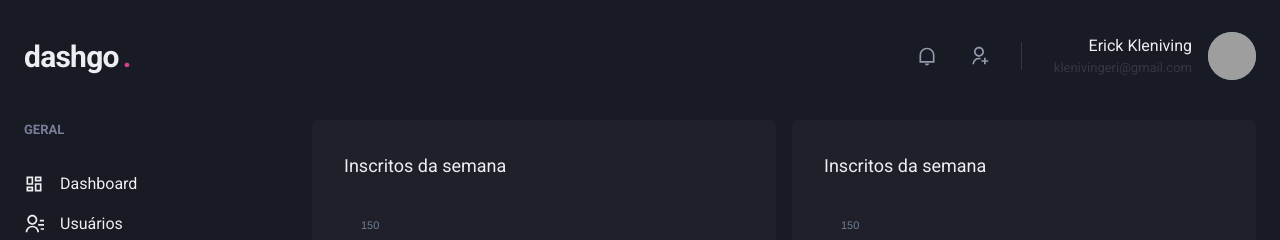
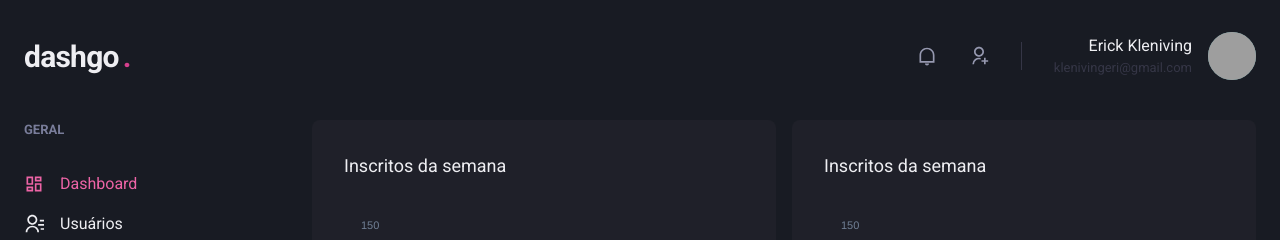
Before and after one commit to klenivingeri/Dashboard, a Next.js app: page /dashboard in a window 1280 px wide. Shown: the top 240 px of the page. Built offline with nearby package versions, Linux system fonts and the light colour scheme; grey boxes are pictures that could not be loaded.

Commit message:
Sinalizando link ativo

```diff
--- /dev/null
+++ b/src/components/ActiveLink.tsx
@@ -0,0 +1,33 @@
+import Link, { LinkProps } from 'next/link'
+import { useRouter } from 'next/router'
+import { cloneElement, ReactElement, } from 'react'
+
+interface ActiveLinkProps extends LinkProps{
+    children: ReactElement;
+    shouldMatchExactHref?: boolean;
+}
+export function ActiveLink({
+    children,
+    shouldMatchExactHref = false,
+    ...rest}: ActiveLinkProps) {
+    const { asPath } = useRouter()
+
+    let isActive = false
+
+    if(shouldMatchExactHref && asPath == rest.href || asPath == rest.as){
+        isActive = true
+    }
+    if(!shouldMatchExactHref &&
+        (asPath.startsWith(String(rest.href)) ||
+        asPath.startsWith(String(rest.as)))){
+        isActive = true
+    }
+    return(
+        <Link {...rest}>
+            {cloneElement( children,{
+                color: isActive ? 'pink.400' : 'gray.50'
+
+            })}
+        </Link>
+    )
+}
--- a/src/components/Sidebar/NavLink.tsx
+++ b/src/components/Sidebar/NavLink.tsx
@@ -1,6 +1,6 @@
 import { Icon, Link as ChakraLink, Text, LinkProps as ChakraLinkProps } from "@chakra-ui/react";
 import { ElementType } from "react";
-import Link from 'next/link'
+import { ActiveLink } from "../ActiveLink";
 
 interface NavLinkProps extends ChakraLinkProps{
     icon: ElementType;
@@ -10,11 +10,11 @@ interface NavLinkProps extends ChakraLinkProps{
 
 export function NavLink({icon, children, href, ...rest }: NavLinkProps){
     return(
-        <Link href={href} passHref>
+        <ActiveLink href={href} passHref>
         <ChakraLink display="flex" alignItems="center" {...rest}>
             <Icon as={icon} fontSize="20"/>
             <Text ml="4" fontWeight="medim">{children}</Text>
         </ChakraLink>
-        </Link>
+        </ActiveLink>
     )
 }
--- a/src/components/Sidebar/SidebarNav.tsx
+++ b/src/components/Sidebar/SidebarNav.tsx
@@ -11,7 +11,7 @@ export function SidebarNav(){
             <NavLink icon={RiContactsLine} href="/users">Usuários</NavLink>
         </NavSection>
         <NavSection title="AUTOMAÇÃO">
-            <NavLink icon={RiInputMethodLine} href="/users/create" >Formulários</NavLink>
+            <NavLink icon={RiInputMethodLine} href="/form" >Formulários</NavLink>
             <NavLink icon={RiGitMergeLine} href="/automation"  >Automação</NavLink>
         </NavSection>
     </Stack>
--- a/src/pages/users/index.tsx
+++ b/src/pages/users/index.tsx
@@ -24,7 +24,7 @@ export default function UserList(){
                     <Flex mb="8" justifyContent="space-between" align="center">
                         <Heading size="lg" fontWeight="normal">Usuários</Heading>
 
-                        <Link href="/users/create">
+                        <Link href="/users/create" passHref>
                         <Button
                             as="a"
                             size="sm"
```
